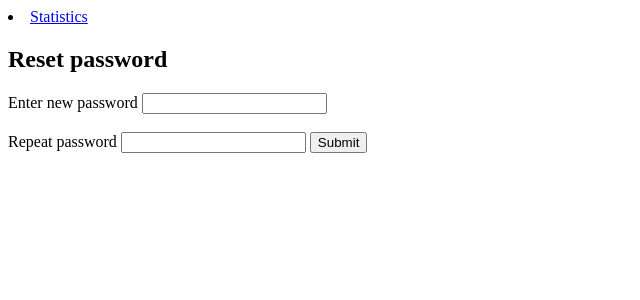
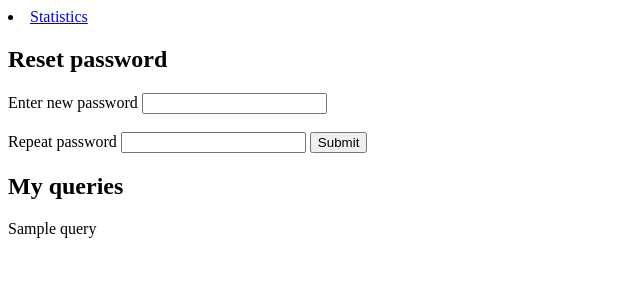
Before and after one commit to zender991/supersearch, a Flask app: template templates/my_account.html in a window 1280 px wide. Shown: the top 300 px of the page, without its empty margins (0-640 px from the left). Run offline with Flask 2, Linux system fonts and the light colour scheme; the template is opened without the code that fills it: most values are stand-ins (such as "Sample title", 1, 10 or a date in 2020).

Commit message:
add my account page

```diff
--- a/app.py
+++ b/app.py
@@ -86,7 +86,11 @@ def show_queries_date():
 @app.route('/my_account', methods=['GET'])
 @login_required
 def my_account():
-    return render_template('my_account.html')
+    from models.users import show_queries_in_my_account
+
+    queries_of_user = show_queries_in_my_account()
+
+    return render_template('my_account.html', current_user_queries = queries_of_user)
 
 
 
--- a/templates/my_account.html
+++ b/templates/my_account.html
@@ -21,5 +21,11 @@
 <input type="submit" />
 </form>
 
+<h2>My queries</h2>
+{% for query in current_user_queries %}
+    <p class="body"> {{ query }} </p>
+
+{% endfor %}
+
 </body>
 </html>
```
Also changed, not shown: models/users.py (+11 -1 lines).
